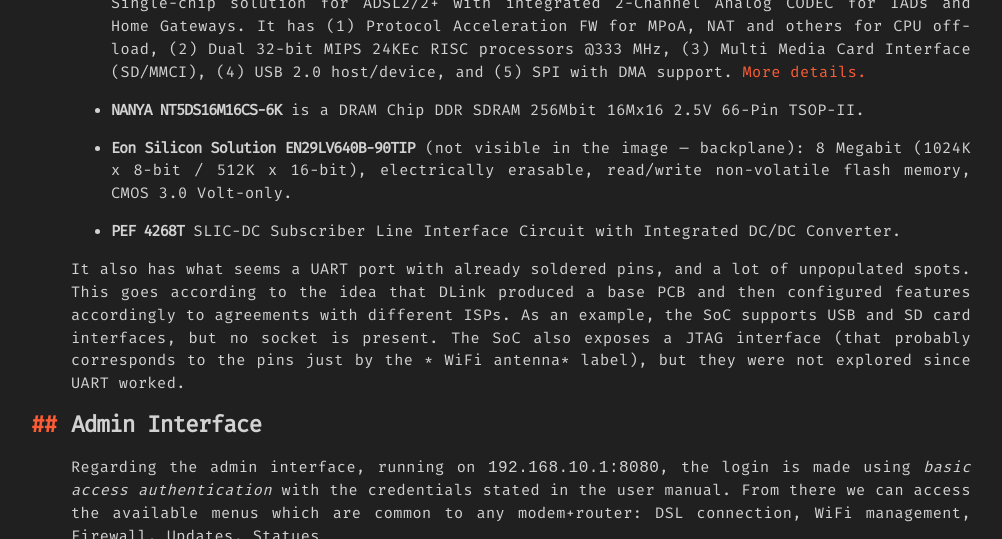
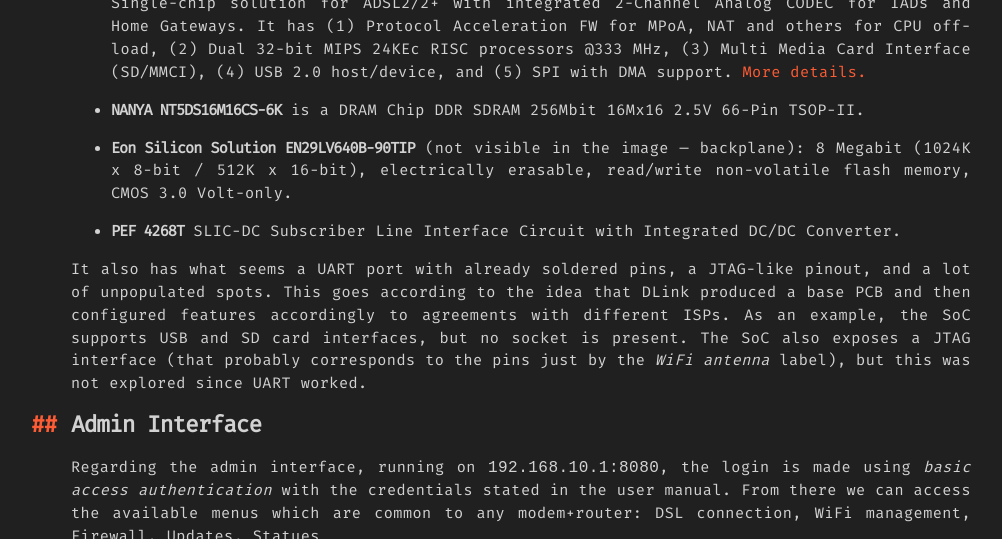
Before and after one commit to jpdias/jpdias.github.io, a Jekyll site: the page built from _posts/2021-02-02-adventures-in-reverse-dlink.md, in a window 1280 px wide and 900 px high, scrolled down 1995 px, cut to the strip 0-539 px from the top of the window. Shown: the whole strip, without its empty margins (119-1121 px from the left). Built offline with Jekyll 4.4.1, drawn with Linux system fonts in a browser that asks for light colours; nearby versions of some CDN libraries.

Commit message:
Update 2021-02-02-adventures-in-reverse-dlink.md

```diff
--- a/_posts/2021-02-02-adventures-in-reverse-dlink.md
+++ b/_posts/2021-02-02-adventures-in-reverse-dlink.md
@@ -38,7 +39,7 @@
 
 - **PEF 4268T** SLIC-DC Subscriber Line Interface Circuit with Integrated DC/DC Converter.
 
-It also has what seems a UART port with already soldered pins, and a lot of unpopulated spots. This goes according to the idea that DLink produced a base PCB and then configured features accordingly to agreements with different ISPs. As an example, the SoC supports USB and SD card interfaces, but no socket is present. The SoC also exposes a JTAG interface (that probably corresponds to the pins just by the * WiFi antenna* label), but they were not explored since UART worked.
+It also has what seems a UART port with already soldered pins, a JTAG-like pinout, and a lot of unpopulated spots. This goes according to the idea that DLink produced a base PCB and then configured features accordingly to agreements with different ISPs. As an example, the SoC supports USB and SD card interfaces, but no socket is present. The SoC also exposes a JTAG interface (that probably corresponds to the pins just by the *WiFi antenna* label), but this was not explored since UART worked.
 
 ## Admin Interface
 
```
Also changed, not shown: other parts of _posts/2021-02-02-adventures-in-reverse-dlink.md (+1 -0 lines).
